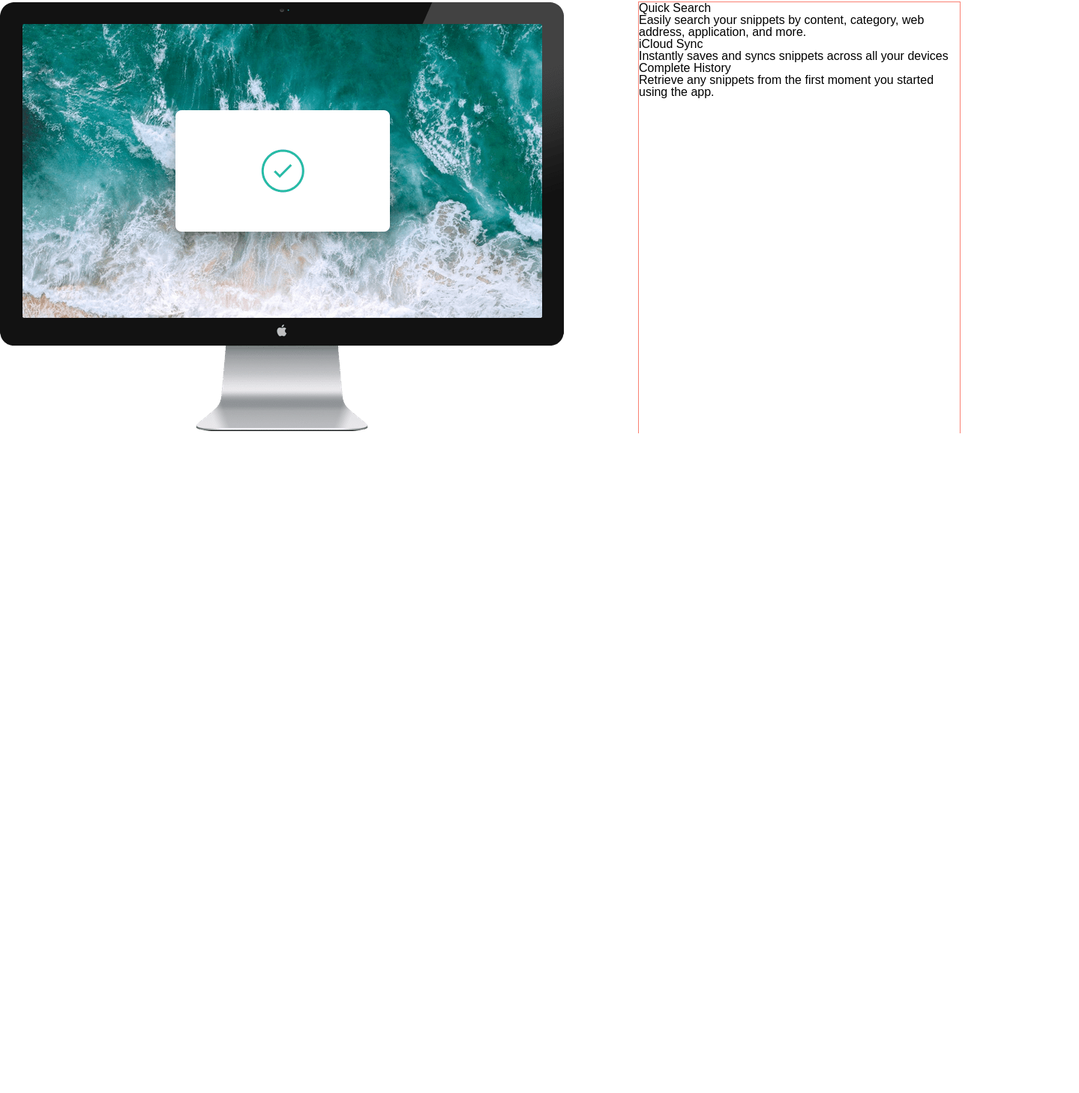
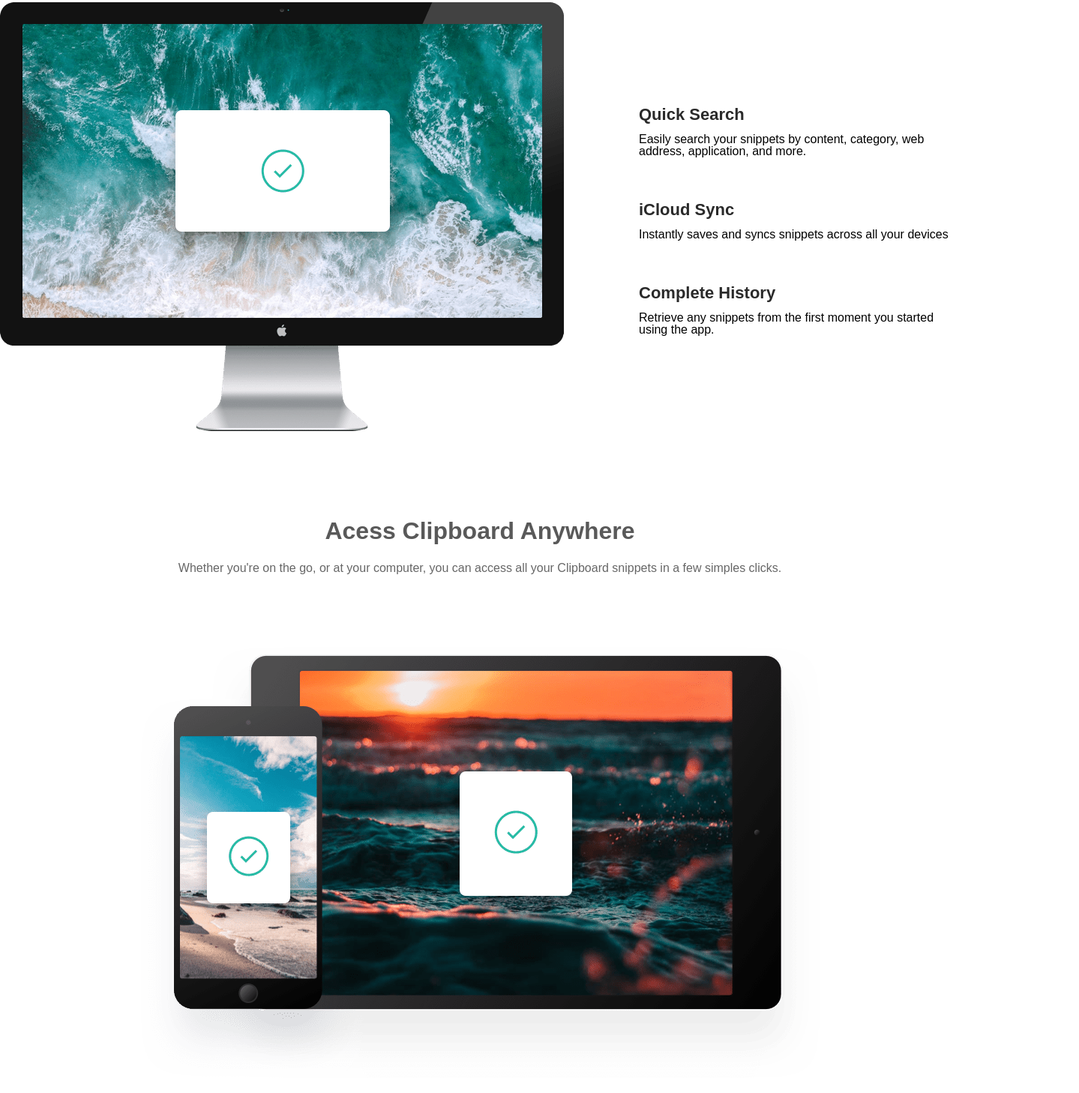
Before and after one commit to Ylanvsilva/Clipboard-landing-page, a plain HTML site: page index.html in a window 1280 px wide. Shown: the part 903-2361 px from the top of the page at 75% size, 1439 px wide, since content can reach past the window. Before the commit the page ends 1481 px from the top, so only its background shows below. Drawn offline with Linux system fonts and the light colour scheme; a web font is replaced by a local one.

Commit message:
Finalizando trabalho de mais uma parte da pagina

```diff
--- a/index.html
+++ b/index.html
@@ -37,12 +37,31 @@
             </div>
 
             <div class="sinopse-trechos">
+                <form>
                     <h3>Quick Search</h3>
                     <p>Easily search your snippets by content, category, web address, application, and more.</p>
+                </form>
+
+                <form>
                     <h3>iCloud Sync</h3>
                     <p>Instantly saves and syncs snippets across all your devices</p>
+                </form>
+
+                <form>
                     <h3>Complete History</h3>
                     <p>Retrieve any snippets from the first moment you started using the app.</p>
+                </form>
+            </div>
+        </div>
+
+        <div class="prancheta">
+            <form class="texto-prancheta">
+                <h3>Acess Clipboard Anywhere</h3>
+                <p>Whether you're on the go, or at your computer, you can access all your Clipboard snippets in a few simples clicks.</p>
+            </form>
+
+            <div class="img-prancheta">
+                <img src="styles/imgs/image-devices.png" alt="">
             </div>
         </div>
     </div>
--- a/styles/style.css
+++ b/styles/style.css
@@ -10,6 +10,8 @@ body {
 
 .imagem-inicial img {
     position: absolute;
+
+    width: 100vw;
 }
 
 .imagem-inicial svg {
@@ -119,5 +121,48 @@ body {
 }
 
 .sinopse-trechos {
-    outline: 1px solid salmon;
+    height: 500px;
+    width: 600px;
+
+    margin-top: 80px;
 }
+
+.sinopse-trechos h3 {
+    font-size: 22px;
+    font-weight: bold;
+    line-height: 50px;
+
+    color: rgba(0, 0, 0, 0.836);
+}
+
+.sinopse-trechos form {
+    margin-top: 45px;
+}
+
+.prancheta {
+    margin-top: 100px;
+
+    line-height: 50px;
+}
+
+.texto-prancheta h3 {
+    font-size: 32px;
+    font-weight: bold;
+
+    text-align: center;
+
+    color: rgba(0, 0, 0, 0.651);
+}
+
+.texto-prancheta p {
+
+    text-align: center;
+
+    color: rgba(0, 0, 0, 0.6);
+}
+
+.img-prancheta {
+    margin-top: 80px;
+
+    text-align: center;
+}
```
Lines whose indentation alone changed are shown as unchanged.
